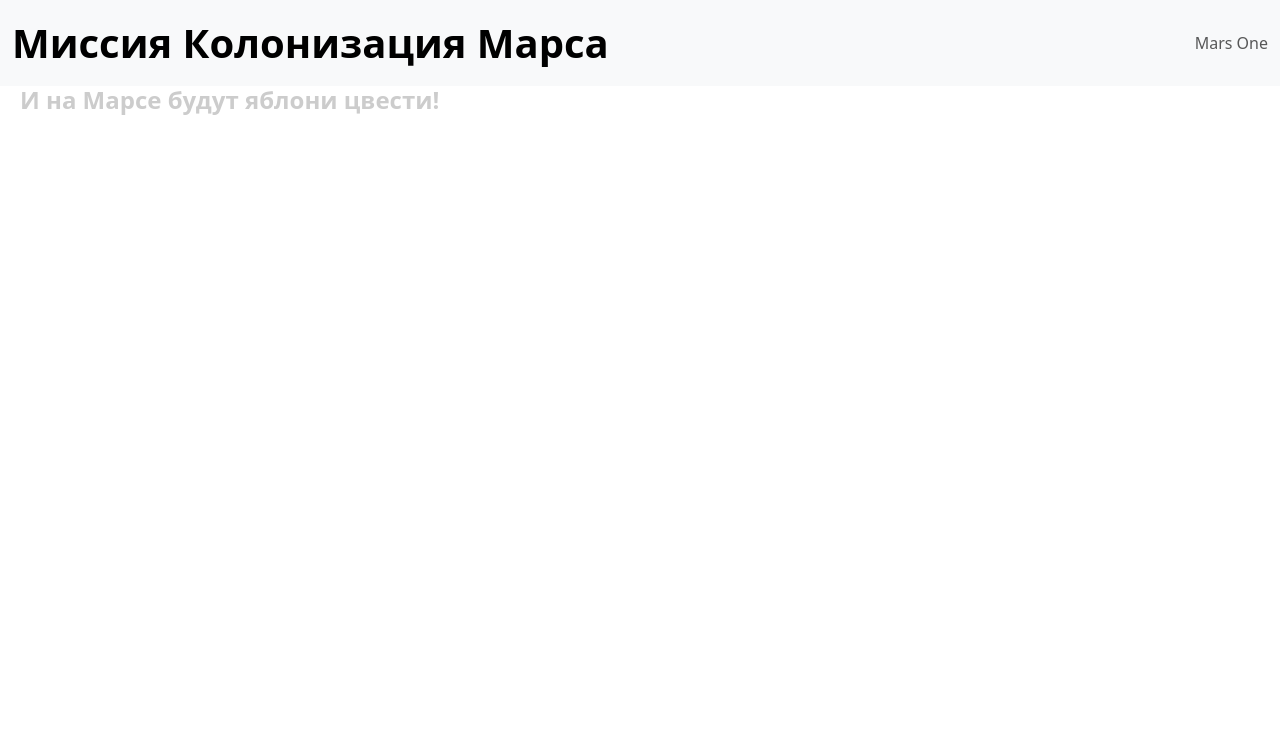
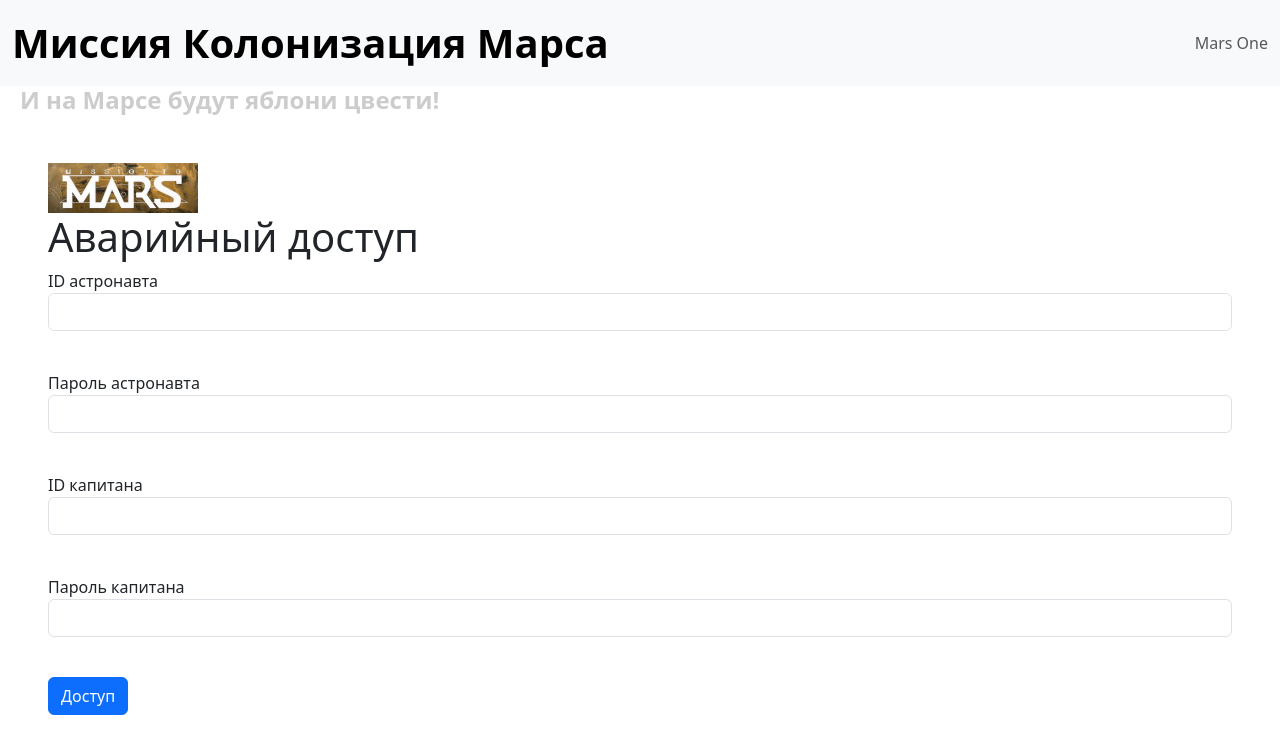
Before and after one commit to FFpokedimon/yandex-lyceum-korepin, a Flask app: page /login in a window 1280 px wide. Shown: the top 754 px of the page. Run offline with Flask 3, Linux system fonts and the light colour scheme.

Commit message:
Double protection

```diff
--- /dev/null
+++ b/flask2/forms/login_form.py
@@ -0,0 +1,11 @@
+from flask_wtf import FlaskForm
+from wtforms import StringField, PasswordField, SubmitField
+from wtforms.validators import DataRequired
+
+
+class LoginForm(FlaskForm):
+    astronaut_id = StringField('ID астронавта', validators=[DataRequired()])
+    astronaut_password = PasswordField('Пароль астронавта', validators=[DataRequired()])
+    captain_id = StringField('ID капитана', validators=[DataRequired()])
+    captain_password = PasswordField('Пароль капитана', validators=[DataRequired()])
+    submit = SubmitField('Доступ')
--- a/flask2/main.py
+++ b/flask2/main.py
@@ -1,6 +1,8 @@
 from flask import Flask, url_for, request, redirect, render_template
+from forms.login_form import LoginForm
 
 app = Flask(__name__)
+app.config['SECRET_KEY'] = 'ya_lyublyu_pelmeni'
 
 
 @app.route('/')
@@ -352,6 +354,13 @@ def distribution():
     return render_template("distribution.html", astronauts=astronauts)
 
 
+@app.route('/login', methods=['GET', 'POST'])
+def login():
+    form = LoginForm()
+    if form.validate_on_submit():
+        return redirect('/success')
+    return render_template('login.html', title='Аварийный доступ', form=form)
+
 
 if __name__ == "__main__":
     app.run(host='127.0.0.1', port=8080)
--- a/flask2/templates/auto_answer.html
+++ b/flask2/templates/auto_answer.html
@@ -1,7 +1,7 @@
 {% extends "base.html" %}
 
 {% block content %}
-    {% for k, v in data.items() %}
-        <p class="ms-5">{{ k }}{% if not loop.last %}: {% endif %} {{ v }}</p>
-    {% endfor %}
+{% for k, v in data.items() %}
+    <p class="ms-5">{{ k }}{% if not loop.last %}: {% endif %} {{ v }}</p>
+{% endfor %}
 {% endblock %}
--- /dev/null
+++ b/flask2/templates/login.html
@@ -0,0 +1,48 @@
+{% extends "base.html" %}
+
+{% block content %}
+<div class="px-5 mt-5">
+<img src=" {{ url_for('static', filename='img/emblem.png') }}">
+<h1>Аварийный доступ</h1>
+<form action="" method="post" novalidate>
+    {{ form.hidden_tag() }}
+    <p>
+        {{ form.astronaut_id.label }}<br>
+        {{ form.astronaut_id(class="form-control") }}<br>
+        {% for error in form.astronaut_id.errors %}
+            <div class="alert alert-danger" role="alert">
+                {{ error }}
+            </div>
+        {% endfor %}
+    </p>
+    <p>
+        {{ form.astronaut_password.label }}<br>
+        {{ form.astronaut_password(class="form-control", type="password") }}<br>
+        {% for error in form.astronaut_password.errors %}
+            <div class="alert alert-danger" role="alert">
+                {{ error }}
+            </div>
+        {% endfor %}
+    </p>
+    <p>
+        {{ form.captain_id.label }}<br>
+        {{ form.captain_id(class="form-control") }}<br>
+        {% for error in form.captain_id.errors %}
+            <div class="alert alert-danger" role="alert">
+                {{ error }}
+            </div>
+        {% endfor %}
+    </p>
+    <p>
+        {{ form.captain_password.label }}<br>
+        {{ form.captain_password(class="form-control", type="password") }}<br>
+        {% for error in form.captain_password.errors %}
+            <div class="alert alert-danger" role="alert">
+                {{ error }}
+            </div>
+        {% endfor %}
+    </p>
+    <p>{{ form.submit(type="submit", class="btn btn-primary") }}</p>
+</form>
+</div>
+{% endblock %}
```
Also changed, not shown: flask2/static/img/emblem.png (added), flask2/templates/distribution.html (indentation only), flask2/templates/list_prof.html (indentation only), flask2/templates/table.html (indentation only), flask2/templates/training.html (indentation only).
